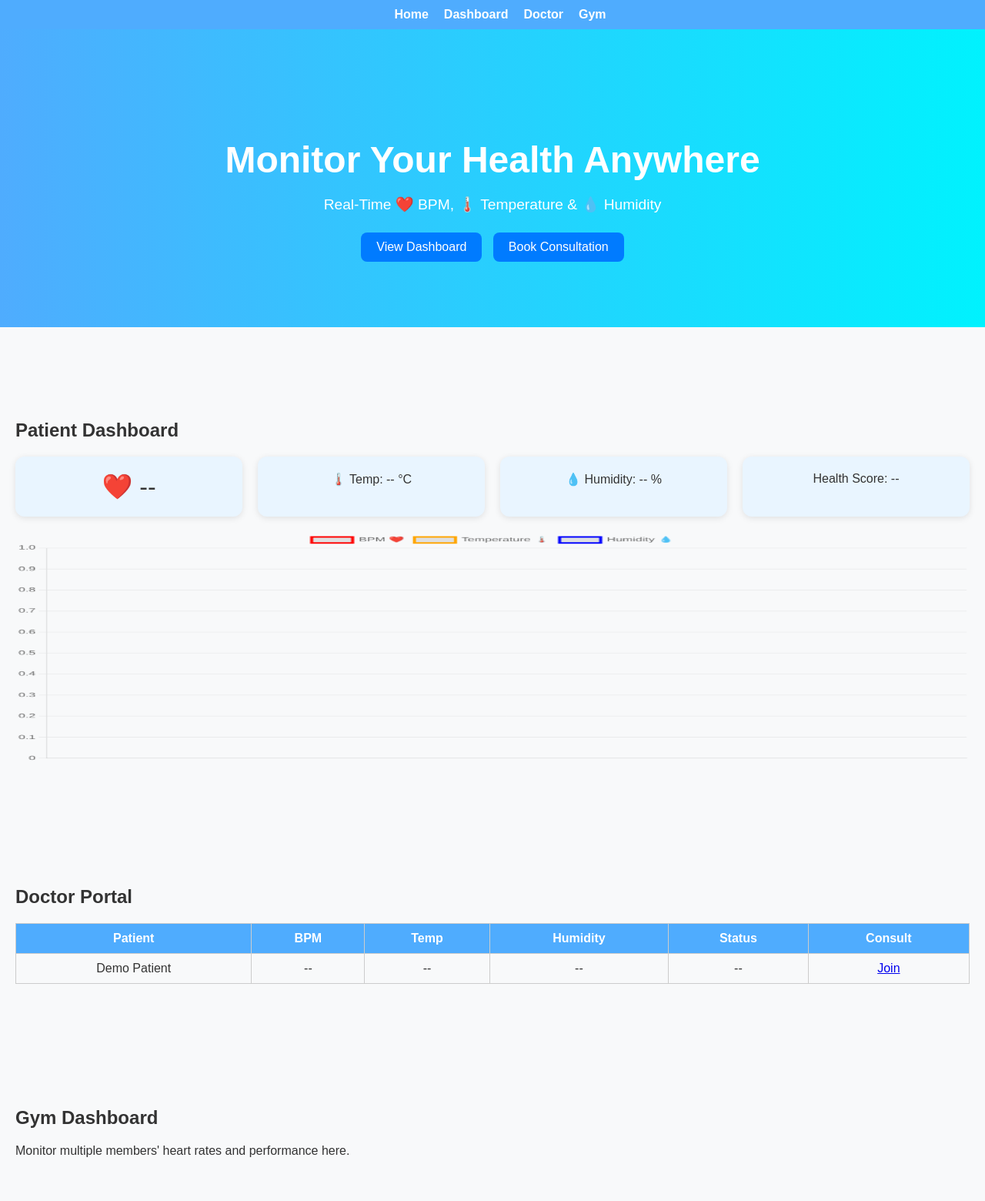
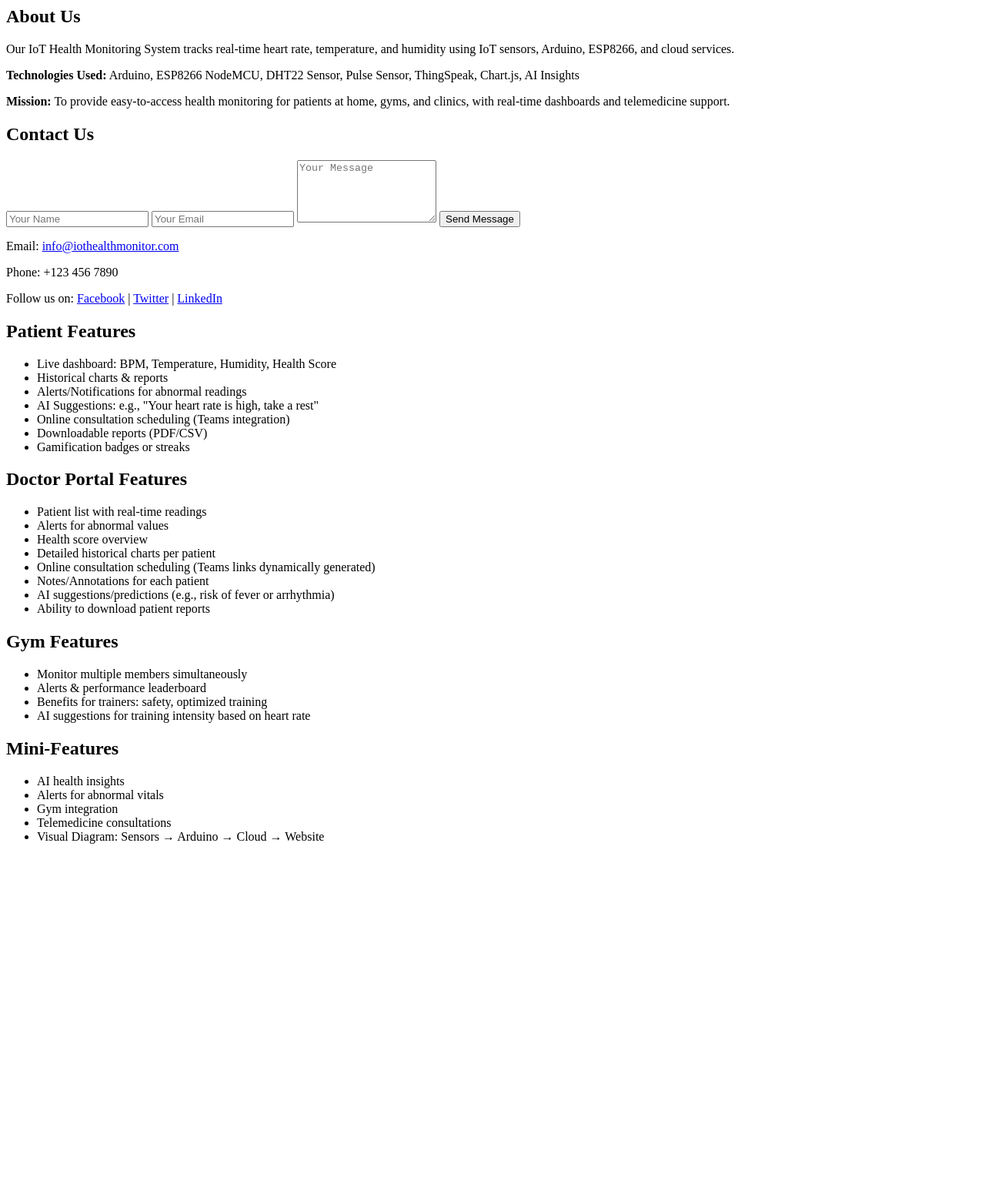
Before and after one commit to thapelomokoa/iot-healthbased-monitoring, a plain HTML site: page index.html in a window 1280 px wide. Shown: the whole page at 77% size. After the commit the page ends 1112 px from the top, so only its background shows below. Drawn offline with nearby package versions, Linux system fonts and the light colour scheme; no server answers.

Commit message:
Update index.html

```diff
--- a/index.html
+++ b/index.html
@@ -1,152 +1,79 @@
-<!DOCTYPE html>
-<html lang="en">
-<head>
-<meta charset="UTF-8">
-<meta name="viewport" content="width=device-width, initial-scale=1.0">
-<title>IoT Health Monitor</title>
-<style>
-body { margin:0; font-family:'Arial',sans-serif; background:#f8f9fa; color:#333; scroll-behavior:smooth; }
-.navbar { position:fixed; top:0; width:100%; background:#4facfe; display:flex; justify-content:center; gap:20px; padding:10px; z-index:100; }
-.navbar a { color:#fff; text-decoration:none; font-weight:bold; }
-.section { padding:100px 20px 40px; }
-.hero { background:linear-gradient(90deg,#4facfe,#00f2fe); color:#fff; text-align:center; padding:140px 20px 80px; position:relative; }
-.hero h1 { font-size:3em; margin-bottom:10px; }
-.hero p { font-size:1.2em; margin-bottom:20px; }
-.btn { padding:10px 20px; margin:5px; border-radius:8px; border:none; cursor:pointer; color:#fff; background:#007bff; text-decoration:none; display:inline-block; }
-.widgets { display:flex; flex-wrap:wrap; gap:20px; margin-bottom:20px; justify-content:center; }
-.widget { flex:1 1 150px; background:#e9f5ff; padding:20px; border-radius:12px; text-align:center; box-shadow:0 2px 8px rgba(0,0,0,0.1); }
-.heartbeat { font-size:2em; animation:beat 1s infinite alternate; }
-@keyframes beat { 0%{transform:scale(1);}50%{transform:scale(1.2);}100%{transform:scale(1);} }
-.alert { color:red; font-weight:bold; animation:flash 1s infinite alternate; }
-@keyframes flash {0%,100%{opacity:1;}50%{opacity:0.4;}}
-canvas { width:100% !important; max-width:100%; height:300px !important; }
-table { width:100%; border-collapse:collapse; margin-top:20px; }
-table th, table td { border:1px solid #ccc; padding:10px; text-align:center; }
-table th { background:#4facfe; color:#fff; }
-</style>
-<script src="https://cdn.jsdelivr.net/npm/chart.js"></script>
-<script src="https://cdnjs.cloudflare.com/ajax/libs/jspdf/2.5.1/jspdf.umd.min.js"></script>
-</head>
-<body>
+<!-- ADD THIS BELOW YOUR EXISTING <section id="gym"> ... </section> -->
 
-<nav class="navbar">
-  <a href="#hero">Home</a>
-  <a href="#dashboard">Dashboard</a>
-  <a href="#doctor">Doctor</a>
-  <a href="#gym">Gym</a>
-</nav>
-
-<section id="hero" class="hero">
-  <h1>Monitor Your Health Anywhere</h1>
-  <p>Real-Time ❤️ BPM, 🌡️ Temperature & 💧 Humidity</p>
-  <a class="btn" href="#dashboard">View Dashboard</a>
-  <a class="btn" href="#doctor">Book Consultation</a>
+<!-- About Us Section -->
+<section id="about" class="section">
+  <h2>About Us</h2>
+  <p>Our IoT Health Monitoring System tracks real-time heart rate, temperature, and humidity using IoT sensors, Arduino, ESP8266, and cloud services.</p>
+  <p><strong>Technologies Used:</strong> Arduino, ESP8266 NodeMCU, DHT22 Sensor, Pulse Sensor, ThingSpeak, Chart.js, AI Insights</p>
+  <p><strong>Mission:</strong> To provide easy-to-access health monitoring for patients at home, gyms, and clinics, with real-time dashboards and telemedicine support.</p>
 </section>
 
-<section id="dashboard" class="section">
-  <h2>Patient Dashboard</h2>
-  <div class="widgets">
-    <div class="widget heartbeat">❤️ <span id="bpmValue">--</span></div>
-    <div class="widget">🌡️ Temp: <span id="tempValue">--</span> °C</div>
-    <div class="widget">💧 Humidity: <span id="humValue">--</span> %</div>
-    <div class="widget">Health Score: <span id="healthScore">--</span></div>
-  </div>
-  <canvas id="combinedChart"></canvas>
+<!-- Contact Us Section -->
+<section id="contact" class="section">
+  <h2>Contact Us</h2>
+  <form onsubmit="alert('Message sent!'); return false;">
+    <input type="text" placeholder="Your Name" required>
+    <input type="email" placeholder="Your Email" required>
+    <textarea placeholder="Your Message" rows="5" required></textarea>
+    <button type="submit">Send Message</button>
+  </form>
+  <p>Email: <a href="mailto:info@iothealthmonitor.com">info@iothealthmonitor.com</a></p>
+  <p>Phone: +123 456 7890</p>
+  <p>Follow us on:
+    <a href="#" target="_blank">Facebook</a> |
+    <a href="#" target="_blank">Twitter</a> |
+    <a href="#" target="_blank">LinkedIn</a>
+  </p>
 </section>
 
-<section id="doctor" class="section">
-  <h2>Doctor Portal</h2>
-  <table id="doctorTable">
-    <thead><tr><th>Patient</th><th>BPM</th><th>Temp</th><th>Humidity</th><th>Status</th><th>Consult</th></tr></thead>
-    <tbody>
-      <tr>
-        <td>Demo Patient</td>
-        <td id="docBpm">--</td>
-        <td id="docTemp">--</td>
-        <td id="docHum">--</td>
-        <td id="docStatus">--</td>
-        <td><a href="https://zoom.us/j/123456789" target="_blank">Join</a></td>
-      </tr>
-    </tbody>
-  </table>
+<!-- Patient Features Section (add to dashboard or below) -->
+<section id="patientFeatures" class="section">
+  <h2>Patient Features</h2>
+  <ul>
+    <li>Live dashboard: BPM, Temperature, Humidity, Health Score</li>
+    <li>Historical charts & reports</li>
+    <li>Alerts/Notifications for abnormal readings</li>
+    <li>AI Suggestions: e.g., "Your heart rate is high, take a rest"</li>
+    <li>Online consultation scheduling (Teams integration)</li>
+    <li>Downloadable reports (PDF/CSV)</li>
+    <li>Gamification badges or streaks</li>
+  </ul>
 </section>
 
-<section id="gym" class="section">
-  <h2>Gym Dashboard</h2>
-  <p>Monitor multiple members' heart rates and performance here.</p>
+<!-- Doctor Features Section -->
+<section id="doctorFeatures" class="section">
+  <h2>Doctor Portal Features</h2>
+  <ul>
+    <li>Patient list with real-time readings</li>
+    <li>Alerts for abnormal values</li>
+    <li>Health score overview</li>
+    <li>Detailed historical charts per patient</li>
+    <li>Online consultation scheduling (Teams links dynamically generated)</li>
+    <li>Notes/Annotations for each patient</li>
+    <li>AI suggestions/predictions (e.g., risk of fever or arrhythmia)</li>
+    <li>Ability to download patient reports</li>
+  </ul>
 </section>
 
-<script>
-const CHANNEL_ID='3128115';
-const READ_KEY='K72OYJMYOJZN240T';
-let bpmData=[], tempData=[], humData=[];
+<!-- Gym Features Section -->
+<section id="gymFeatures" class="section">
+  <h2>Gym Features</h2>
+  <ul>
+    <li>Monitor multiple members simultaneously</li>
+    <li>Alerts & performance leaderboard</li>
+    <li>Benefits for trainers: safety, optimized training</li>
+    <li>AI suggestions for training intensity based on heart rate</li>
+  </ul>
+</section>
 
-// Chart.js setup
-const ctx = document.getElementById('combinedChart').getContext('2d');
-const combinedChart = new Chart(ctx, {
-  type: 'line',
-  data: { labels: [], datasets: [
-    { label:'BPM ❤️', data:[], borderColor:'red', fill:false },
-    { label:'Temperature 🌡️', data:[], borderColor:'orange', fill:false },
-    { label:'Humidity 💧', data:[], borderColor:'blue', fill:false }
-  ]},
-  options: {
-    responsive:true,
-    interaction:{mode:'index', intersect:false},
-    plugins:{legend:{display:true}},
-    scales:{y:{beginAtZero:true}}
-  }
-});
-
-// Function to fetch ThingSpeak data
-async function fetchThingSpeak(){
-  try{
-    const res = await fetch(`https://api.thingspeak.com/channels/${CHANNEL_ID}/feeds.json?api_key=${READ_KEY}&results=20`);
-    const data = await res.json();
-    bpmData = data.feeds.map(f=>parseInt(f.field1)||0);
-    tempData = data.feeds.map(f=>parseFloat(f.field2)||0);
-    humData = data.feeds.map(f=>parseFloat(f.field3)||0);
-    updateDashboard();
-  }catch(e){console.error(e);}
-}
-
-// Update widgets and chart
-function updateDashboard(){
-  const bpm = bpmData[bpmData.length-1] || 0;
-  const temp = tempData[tempData.length-1] || 0;
-  const hum = humData[humData.length-1] || 0;
-
-  document.getElementById('bpmValue').textContent = bpm;
-  document.getElementById('tempValue').textContent = temp;
-  document.getElementById('humValue').textContent = hum;
-
-  // Health score example
-  const healthScore = Math.round((bpm/120 + temp/40 + hum/100)/3*100);
-  document.getElementById('healthScore').textContent = isNaN(healthScore)? '--' : healthScore;
-
-  // Doctor table
-  document.getElementById('docBpm').textContent = bpm;
-  document.getElementById('docTemp').textContent = temp;
-  document.getElementById('docHum').textContent = hum;
-  let status='🟢';
-  if(bpm>100 || temp>38 || hum>70) status='🔴';
-  else if(bpm<60 || temp<36) status='🟡';
-  document.getElementById('docStatus').textContent = status;
-
-  // Update chart
-  combinedChart.data.labels = bpmData.map((_,i)=>i+1);
-  combinedChart.data.datasets[0].data = bpmData;
-  combinedChart.data.datasets[1].data = tempData;
-  combinedChart.data.datasets[2].data = humData;
-  combinedChart.update();
-}
-
-// Initial fetch
-fetchThingSpeak();
-
-// Auto-refresh every 15 seconds
-setInterval(fetchThingSpeak,15000);
-</script>
-
-</body>
-</html>
+<!-- Home Page Mini Features Section -->
+<section id="homeFeatures" class="section">
+  <h2>Mini-Features</h2>
+  <ul>
+    <li>AI health insights</li>
+    <li>Alerts for abnormal vitals</li>
+    <li>Gym integration</li>
+    <li>Telemedicine consultations</li>
+    <li>Visual Diagram: Sensors → Arduino → Cloud → Website</li>
+  </ul>
+</section>
```
